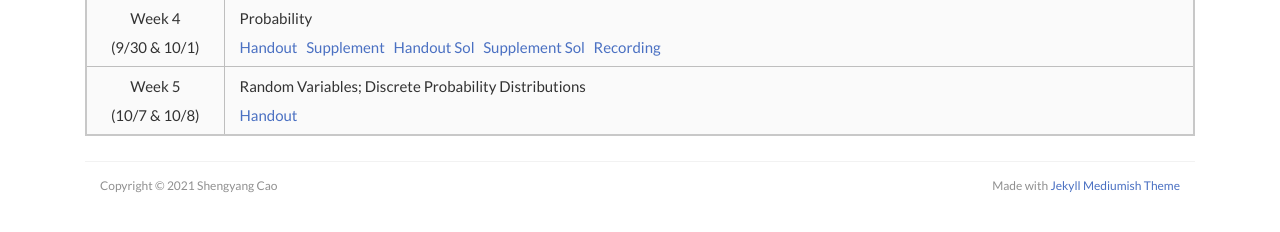
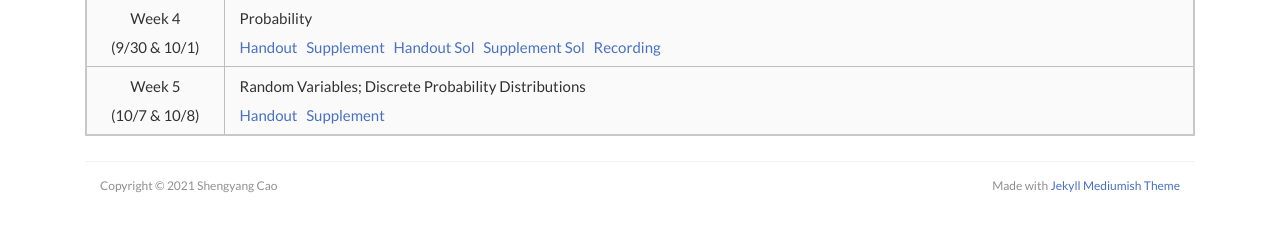
Before and after one commit to scaotravis/scaotravis.github.io, a Jekyll site: the page built from _pages/teaching/fa21-310.md, in a window 1280 px wide and 1384 px high. Shown: the part 1149-1381 px from the top of the window. Built offline with Jekyll 4.4.1, drawn with Linux system fonts in a browser that asks for light colours; nearby versions of some CDN libraries; comment, search, counter and statistics services are not loaded.

Commit message:
update 310 page

```diff
--- a/_pages/teaching/fa21-310.md
+++ b/_pages/teaching/fa21-310.md
@@ -37,4 +37,4 @@
 | Week 2 <br> (9/16 & 9/17) | Descriptive Statistics <br> [Handout](https://canvas.wisc.edu/courses/257051/files/20592152?wrap=1) &nbsp; [Handout Sol](https://canvas.wisc.edu/courses/257051/files/20592099?wrap=1) &nbsp; [Recording](https://uwmadison.zoom.us/rec/share/q7FnPFTeBkNIBERjkJN5ABMRK3Mk0JaX2CqeyhSJZsn6TzrPldifAEB2r9Hpfs6O.6xKOzBVTJT8NXW5o) |
 | Week 3 <br> (9/23 & 9/24) | Sampling; Stata Review <br> [Handout](https://canvas.wisc.edu/courses/257051/files/20592136?module_item_id=3958676) &nbsp; [Supplement]({{ site.baseurl }}/downloads/teaching/fa21-310/310_fa21_supplement-3.pdf) &nbsp; [Supplement Sol]({{ site.baseurl }}/downloads/teaching/fa21-310/310_fa21_supplement-3_sol.pdf) &nbsp; [Recording](https://uwmadison.zoom.us/rec/share/D5vYFrenM7Yu2uSOByuCEEANhDj7GvW9ciurw0bNJSBQhm6qfB-ZTfBkwr0aYECo.gwiPmFdHSw61T_O1) |
 | Week 4 <br> (9/30 & 10/1) | Probability <br> [Handout](https://canvas.wisc.edu/courses/257051/files/20592150?wrap=1) &nbsp; [Supplement]({{ site.baseurl }}/downloads/teaching/fa21-310/310_fa21_supplement-4.pdf) &nbsp; [Handout Sol](https://canvas.wisc.edu/courses/257051/files/20592168?module_item_id=3958746) &nbsp; [Supplement Sol]({{ site.baseurl }}/downloads/teaching/fa21-310/310_fa21_supplement-4_sol.pdf) &nbsp; [Recording](https://uwmadison.zoom.us/rec/share/j7fBDVrB8lbyM8CeRbPSyN_mxZnX9GWSfmSlBs5coZtbSbxoE1ZTXrRcCvjslljM.wHonnL60Dgz7adwn) |
-| Week 5 <br> (10/7 & 10/8) | Random Variables; Discrete Probability Distributions <br> [Handout](https://canvas.wisc.edu/courses/257051/files/20592110?wrap=1) |
+| Week 5 <br> (10/7 & 10/8) | Random Variables; Discrete Probability Distributions <br> [Handout](https://canvas.wisc.edu/courses/257051/files/20592110?wrap=1) &nbsp; [Supplement]({{ site.baseurl }}/downloads/teaching/fa21-310/310_fa21_supplement-5.pdf) |
```
Also changed, not shown: 4 other files.
